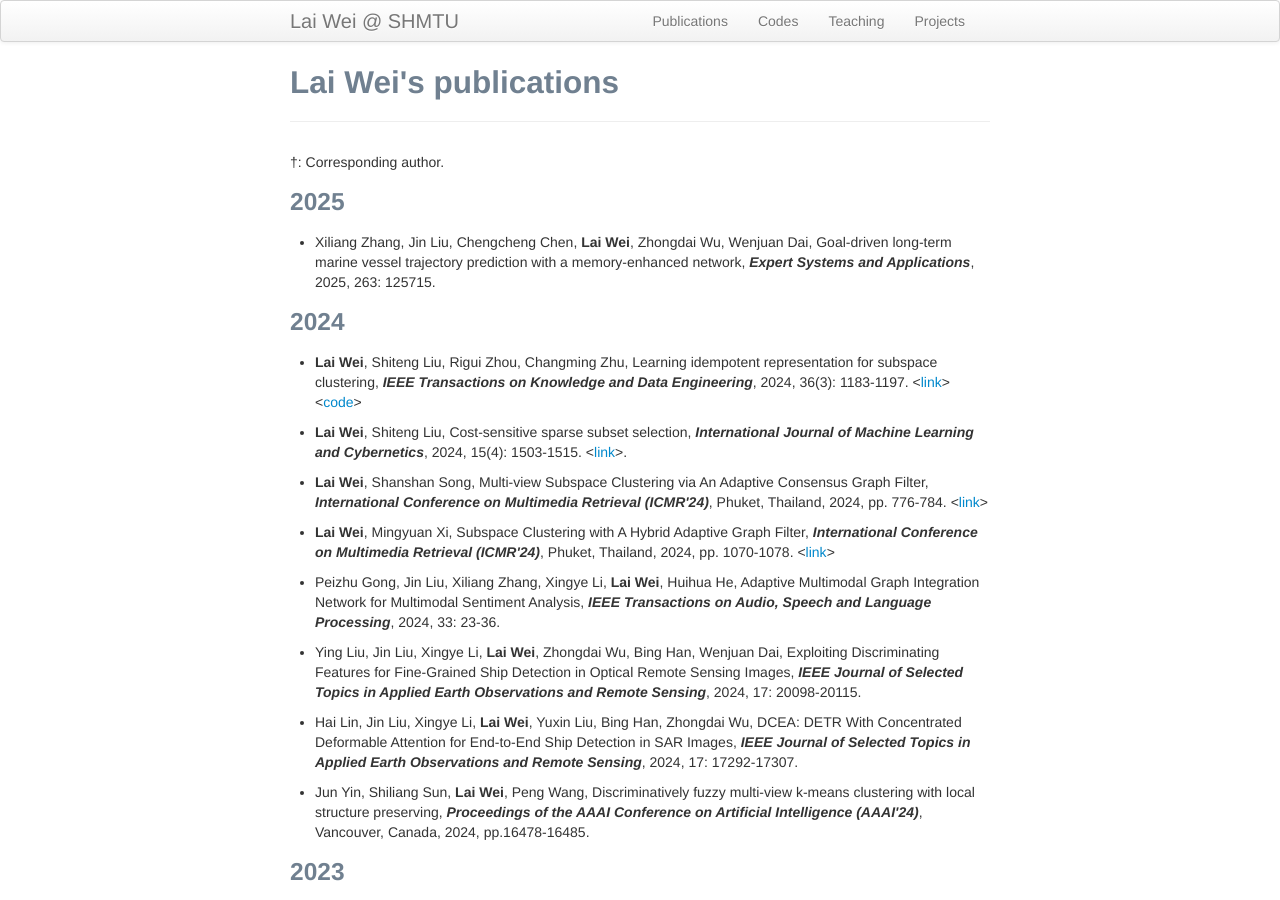
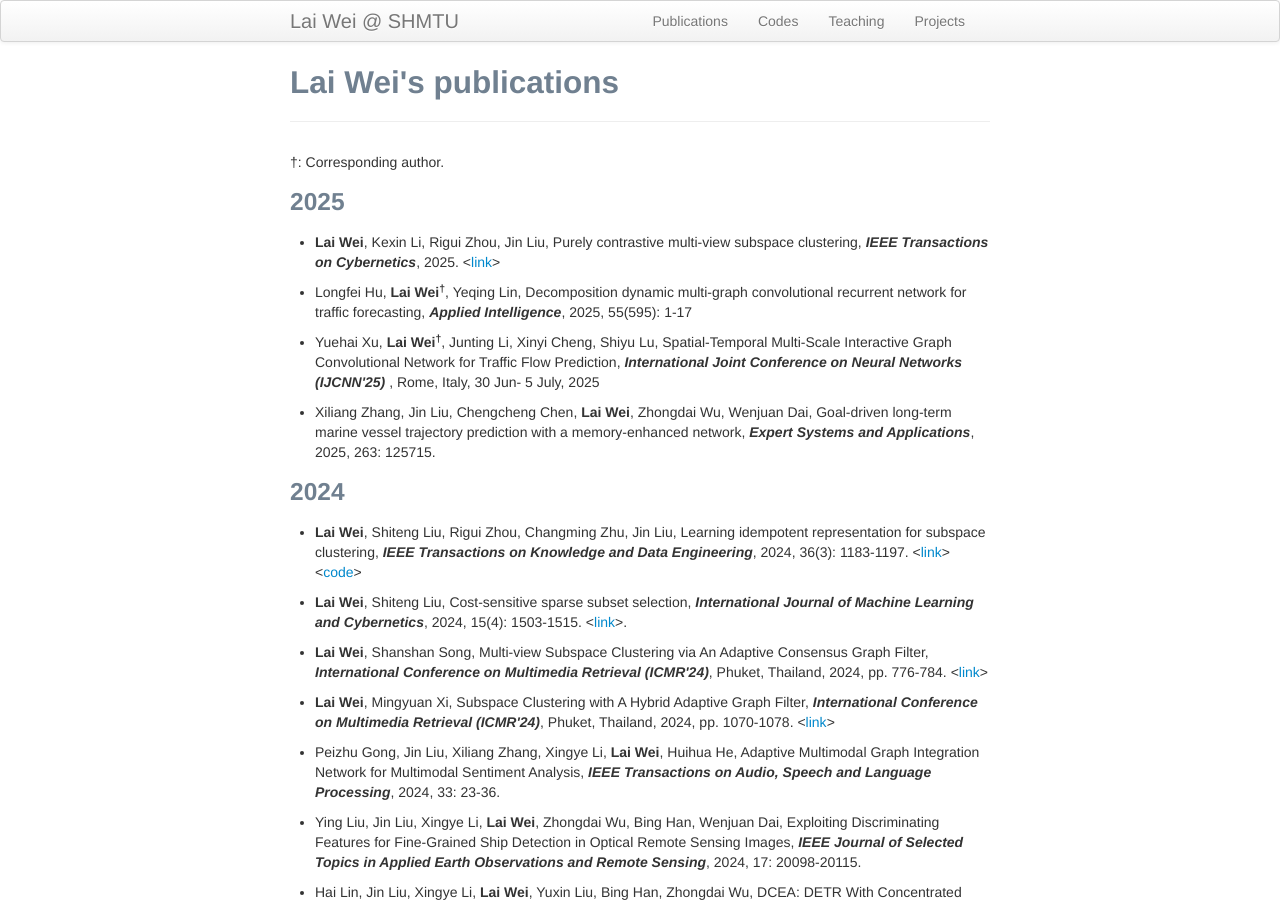
Before and after one commit to weilyshmtu/weilyshmtu.github.io, a Jekyll site: the page built from pages/pubs.md, in a window 1280 px wide and 900 px high. Built offline with Jekyll 4.4.1, drawn with Linux system fonts in a browser that asks for light colours.

Commit message:
Update pubs.md

```diff
--- a/pages/pubs.md
+++ b/pages/pubs.md
@@ -7,11 +7,17 @@ title: Lai Wei's publications
 &dagger;: Corresponding author.
 
 ### 2025
+<ul> <li> <b>Lai Wei</b>, Kexin Li, Rigui Zhou, Jin Liu, Purely contrastive multi-view subspace clustering, <i><b>IEEE Transactions on Cybernetics</b></i>, 2025. <<a href="https://doi.org/10.1109/TCYB.2025.3554901">link</a>> </li></ul>
+
+<ul> <li> Longfei Hu, <b>Lai Wei<sup>&dagger;</sup></b>, Yeqing Lin, Decomposition dynamic multi-graph convolutional recurrent network for traffic forecasting, <i><b>Applied Intelligence</b></i>, 2025, 55(595): 1-17 </li></ul>
+
+<ul> <li> Yuehai Xu, <b>Lai Wei<sup>&dagger;</sup></b>, Junting Li, Xinyi Cheng, Shiyu Lu, Spatial-Temporal Multi-Scale Interactive Graph Convolutional Network for Traffic Flow Prediction, <i><b>International Joint Conference on Neural Networks (IJCNN'25) </b></i>, Rome, Italy, 30 Jun- 5 July, 2025 </li></ul>
+
 <ul> <li> Xiliang Zhang, Jin Liu, Chengcheng Chen, <b>Lai Wei</b>, Zhongdai Wu, Wenjuan Dai, Goal-driven long-term marine vessel trajectory prediction with a memory-enhanced network, <i><b>Expert Systems and Applications</b></i>, 2025, 263: 125715.</li></ul>
 
 
 ### 2024
-<ul> <li> <b>Lai Wei</b>, Shiteng Liu, Rigui Zhou, Changming Zhu, Learning idempotent representation for subspace clustering, <i><b>IEEE Transactions on Knowledge and Data Engineering</b></i>, 2024, 36(3): 1183-1197. <<a href="https://doi.org/10.1109/TKDE.2023.3303343">link</a>> <<a href="https://github.com/weilyshmtu/Learning-idempotent-representation-for-subspace-segmentation">code</a>> </li></ul>
+<ul> <li> <b>Lai Wei</b>, Shiteng Liu, Rigui Zhou, Changming Zhu, Jin Liu, Learning idempotent representation for subspace clustering, <i><b>IEEE Transactions on Knowledge and Data Engineering</b></i>, 2024, 36(3): 1183-1197. <<a href="https://doi.org/10.1109/TKDE.2023.3303343">link</a>> <<a href="https://github.com/weilyshmtu/Learning-idempotent-representation-for-subspace-segmentation">code</a>> </li></ul>
 
 <ul> <li> <b>Lai Wei</b>, Shiteng Liu, Cost-sensitive sparse subset selection, <i><b>International Journal of Machine Learning and Cybernetics</b></i>, 2024, 15(4): 1503-1515. <<a href="https://10.1007/s13042-023-01979-3">link</a>>.</li></ul>
 
```
